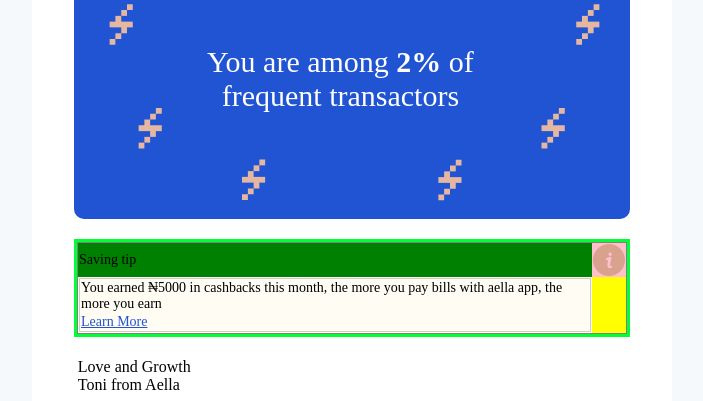
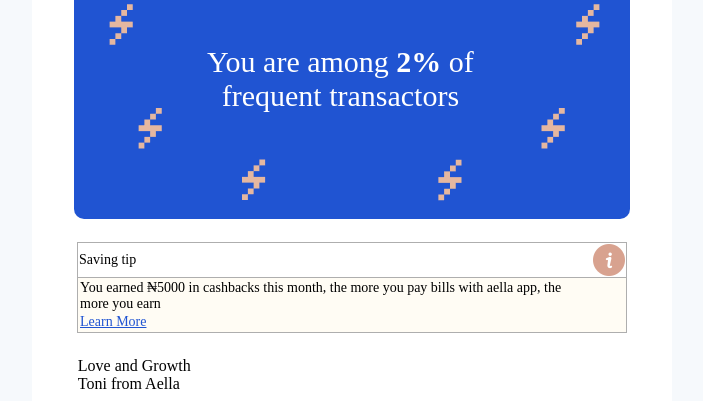
Before and after one commit to ArcOmotola/email-template, a plain HTML site: page index.html in a window 1280 px wide. Shown: the part 1204-1605 px from the top of the page, without its empty margins (288-991 px from the left). Drawn offline with Linux system fonts and the light colour scheme; a web font is replaced by a local one.

Commit message:
additional style fixes

```diff
--- a/index.html
+++ b/index.html
@@ -9,7 +9,7 @@
 	<meta name="format-detection" content="telephone=no" />
 	<meta name="x-apple-disable-message-reformatting" />
 
-	<meta http-equiv="refresh" content="3" >
+	<!-- <meta http-equiv="refresh" content="3" >   -->
 	<link href="https://fonts.googleapis.com/css?family=Lato:400,400i,700,700i|Rozha+One" rel="stylesheet" />
 	<title>Aella App</title>
 
@@ -437,23 +437,23 @@
         <!-- Body  10-->
         <table role="presentation" align="center" border="0" width="90%" cellspacing="10" bgcolor="#ffffff">
             <tr>
-                <td style="vertical-align: center; padding: 0; background-color:#F3F3FC; width: 30%;">
-                    <table width="100%" style="background-color: rgb(0, 255, 55);">
+                <td style="vertical-align: center; padding: 0; background-color:#FFFFFF; width: 30%;">
+                    <table width="100%" border="0">
                         <tr>
                             <td valign="center" align="left">
-                                <table role="presentation" align="center" border="0" width="100%" cellspacing="0" bgcolor="yellow" width="100%" style="border: 1px solid grey;">
+                                <table role="presentation" align="center" border="0" width="100%" cellspacing="0" bgcolor="#FFFCF4" width="100%" style="border-top: 1px solid #AEAEAE; border-right: 1px solid #AEAEAE; border-bottom: 1px solid #AEAEAE">
                                     <tr>
-                                        <td  valign="center"  align="left" bgcolor="green">
+                                        <td valign="center"  align="left" bgcolor="#FFFFFF" style="border-left: 1px solid #AEAEAE; border-bottom: 1px solid #AEAEAE">
                                             <span style="font-weight: 400; font-size: 14px;" valign="center">Saving tip</span>
                                         </td>
-                                        <td  valign="center" align="left" bgcolor="pink">
+                                        <td  valign="center" align="left" bgcolor="#FFFFFF" style="border-bottom: 1px solid #AEAEAE">
                                             <img style="width: 32px;" align="right" src="images/Subtract.png" alt="wallet">
                                         </td>
                                     </tr>
                                     <tr style="background-color: #FFFCF4; margin-top: 0; padding: 100px;" width="100%">
-                                        <td valign="center" align="center">
-                                            <table role="presentation" align="center" border="0" width="100%" cellspacing="0" style="border: 1px solid rgba(128, 128, 128, 0.397);">
-                                                <tr cellpadding="0">
+                                        <td valign="center" align="center" style="border-left: 1px solid #AEAEAE;">
+                                            <table role="presentation" align="center" border="0" width="100%" cellspacing="0">
+                                                <tr cellpadding="0" style="border-top: 1px solid #AEAEAE; border-right: 1px solid r#AEAEAE; border-bottom: 1px solid #AEAEAE">
                                                     <td  valign="center"  align="left" cellpadding="0">
                                                         <span cellpadding="0" style="font-weight: 400; font-size: 14px;">You earned ₦5000 in cashbacks this month, the more you pay bills with aella app, the more you earn</span>
                                                     </td>
```
